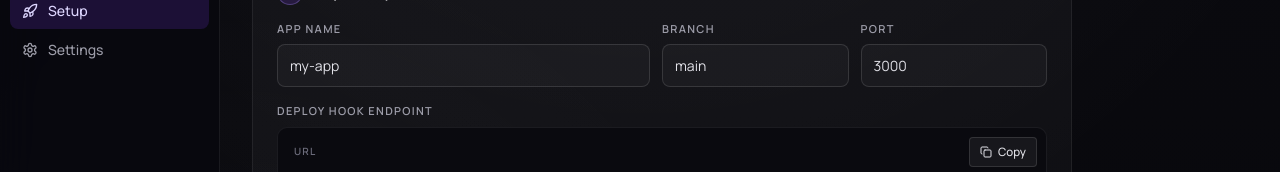
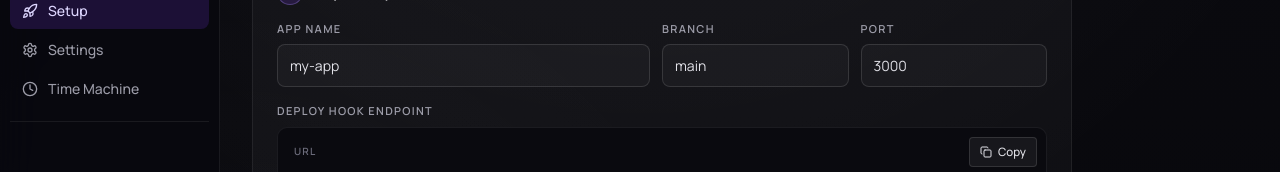
Before and after one commit to filipnikolov1/deployplatform, a Next.js app in the folder vector-web/: page /setup in a window 1280 px wide. Shown: the part 169-341 px from the top of the page. Built offline with nearby package versions, Linux system fonts and the light colour scheme; no server answers.

Commit message:
feat(web): time machine sidebar entry and drawer link

```diff
--- a/vector-web/src/components/detail/AppDetailDrawer.tsx
+++ b/vector-web/src/components/detail/AppDetailDrawer.tsx
@@ -3,6 +3,7 @@
 import { useState, useEffect, useRef } from "react";
 import { createPortal } from "react-dom";
 import type { ComponentType } from "react";
+import Link from "next/link";
 import useSWR, { useSWRConfig } from "swr";
 import {
   ArrowRight,
@@ -18,6 +19,7 @@ import {
   GitCommit,
   Globe,
   HardDrive,
+  History,
   Pencil,
   Plug,
   RotateCcw,
@@ -611,6 +613,17 @@ export function AppDetailDrawer({ appName, onClose }: Props) {
               >
                 {app.status === "STOPPED" ? "Start" : "Stop"}
               </ActionButton>
+              <Link
+                href={`/apps/${encodeURIComponent(app.appName)}/time-machine`}
+                onClick={() => localStorage.setItem("lastTimeMachineApp", app.appName)}
+                className="inline-flex items-center gap-2 rounded-md px-3.5 py-1.5 text-[13px] font-medium transition-[filter] duration-fast outline-none focus-visible:ring-2 focus-visible:ring-accent-light"
+                style={{ background: "transparent", color: "var(--c-fg-2)", border: "1px solid transparent" }}
+                onMouseEnter={(e) => { e.currentTarget.style.color = "var(--c-fg-1)"; e.currentTarget.style.background = "var(--c-surface-2)"; }}
+                onMouseLeave={(e) => { e.currentTarget.style.color = "var(--c-fg-2)"; e.currentTarget.style.background = "transparent"; }}
+              >
+                <History className="h-3.5 w-3.5" />
+                Time Machine
+              </Link>
               <ActionButton
                 onClick={handleDownloadLogs}
                 disabled={downloadingLogs}
--- a/vector-web/src/components/shell/Sidebar.tsx
+++ b/vector-web/src/components/shell/Sidebar.tsx
@@ -1,8 +1,9 @@
 "use client";
 
+import { useEffect, useState } from "react";
 import Link from "next/link";
 import { usePathname } from "next/navigation";
-import { LayoutGrid, Rocket, ScrollText, Settings } from "lucide-react";
+import { LayoutGrid, Rocket, ScrollText, Settings, Clock } from "lucide-react";
 
 const items = [
   { href: "/", label: "Apps", icon: LayoutGrid },
@@ -74,7 +75,11 @@ export function Sidebar() {
             </Link>
           );
         })}
+        <TimeMachineNavItem pathname={pathname} />
       </nav>
+
+      {/* Time Machine divider */}
+      <div className="mx-2.5 my-1" style={{ borderTop: "1px solid var(--c-border-1)" }} />
 
       {/* Footer user strip */}
       <div
@@ -107,3 +112,42 @@ export function Sidebar() {
     </aside>
   );
 }
+
+function TimeMachineNavItem({ pathname }: { pathname: string }) {
+  const [href, setHref] = useState<string | null>(null);
+
+  useEffect(() => {
+    const last = localStorage.getItem("lastTimeMachineApp");
+    setHref(last ? `/apps/${encodeURIComponent(last)}/time-machine` : null);
+  }, [pathname]);
+
+  const isActive = pathname.includes("/time-machine");
+  const dest = href ?? "/";
+
+  return (
+    <Link
+      href={dest}
+      aria-current={isActive ? "page" : undefined}
+      className="flex items-center gap-2.5 rounded-md px-3 py-2 text-sm font-medium transition-all duration-fast outline-none focus-visible:ring-2 focus-visible:ring-accent-light"
+      style={{
+        background: isActive ? "var(--c-accent-soft)" : "transparent",
+        color: isActive ? "var(--c-accent-fg)" : "var(--c-fg-2)",
+      }}
+      onMouseEnter={(e) => {
+        if (!isActive) {
+          e.currentTarget.style.background = "var(--c-surface-2)";
+          e.currentTarget.style.color = "var(--c-fg-1)";
+        }
+      }}
+      onMouseLeave={(e) => {
+        if (!isActive) {
+          e.currentTarget.style.background = "transparent";
+          e.currentTarget.style.color = "var(--c-fg-2)";
+        }
+      }}
+    >
+      <Clock className="h-4 w-4 shrink-0" />
+      <span>Time Machine</span>
+    </Link>
+  );
+}
```
Also changed, not shown: 1 other file (tests, documents, lock files or other folders).
